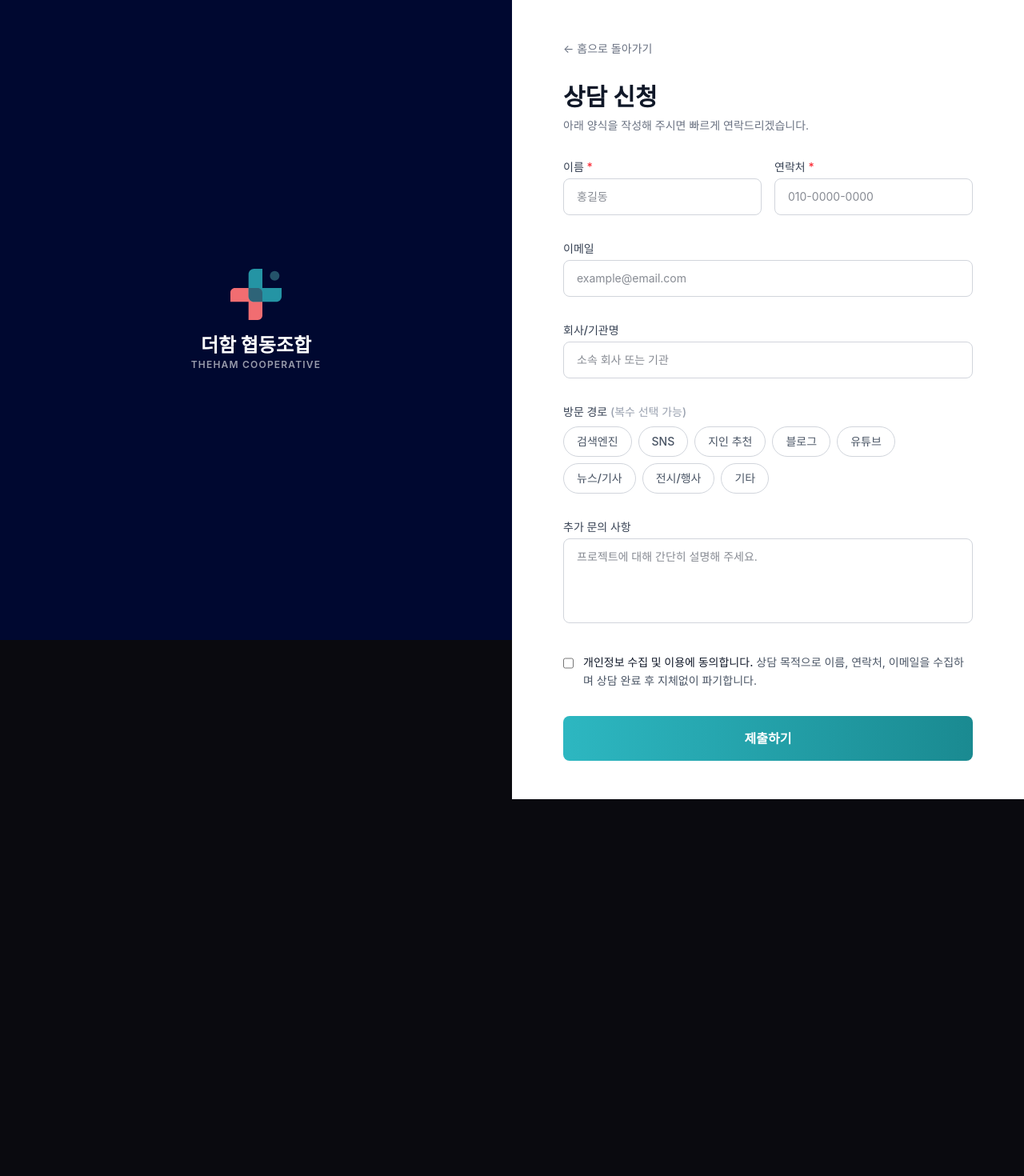
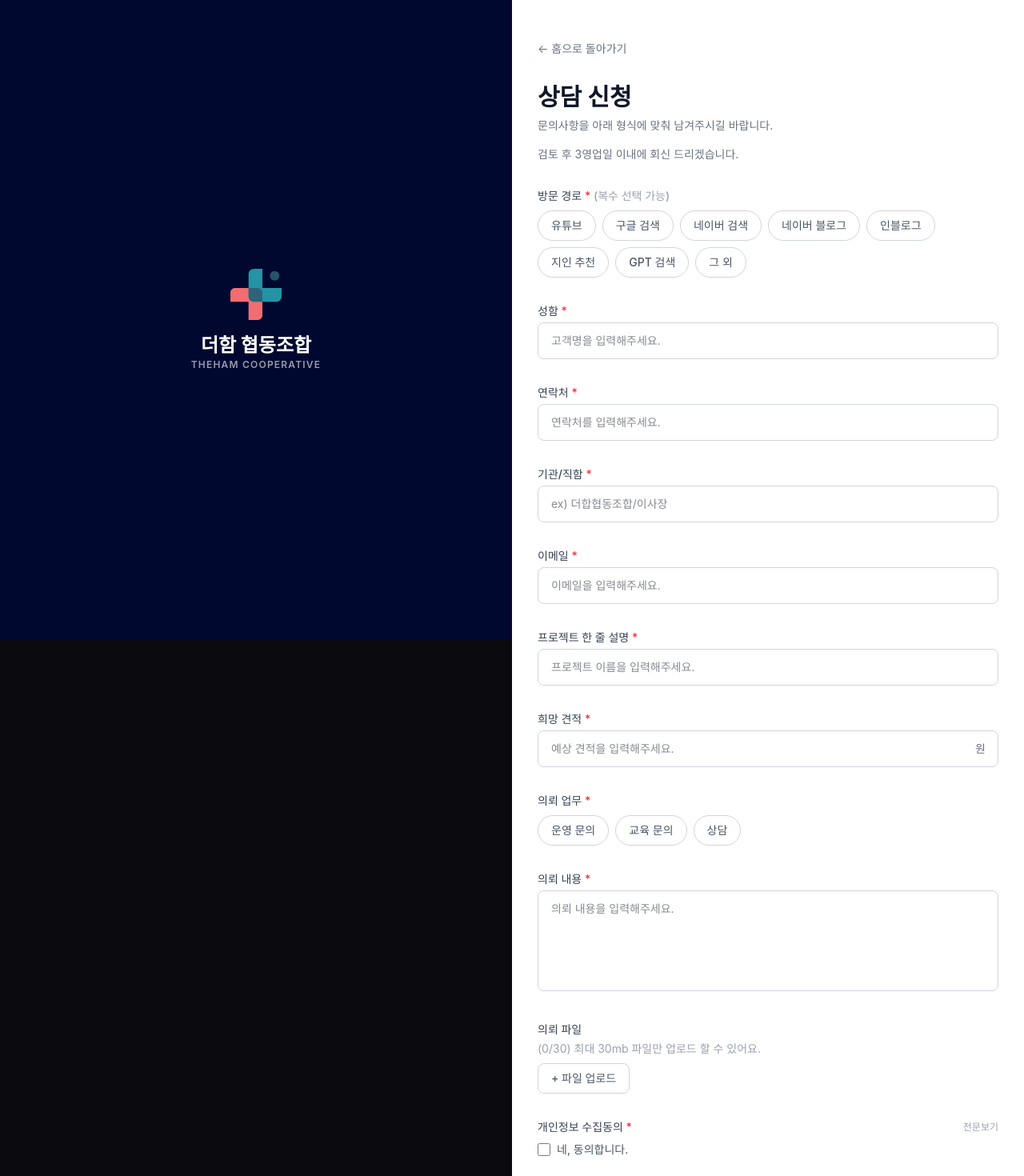
Before and after one commit to thehamcoop/thehamcoop-web, a Next.js app in the folder apps/main-web/: page /consultation in a window 1280 px wide. Shown: the top 1470 px of the page at 80% size. Before the commit the page ends 999 px from the top, so only its background shows below. Built offline with nearby package versions, Linux system fonts and the light colour scheme; a web font is replaced by a local one.

Commit message:
feat: 상담 폼 내용 수정

```diff
--- a/apps/main-web/src/app/consultation/page.tsx
+++ b/apps/main-web/src/app/consultation/page.tsx
@@ -5,14 +5,14 @@ import { motion } from "framer-motion";
 import Link from "next/link";
 
 const VISIT_CHANNELS = [
-  "검색엔진",
-  "SNS",
+  "유튜브",
+  "구글 검색",
+  "네이버 검색",
+  "네이버 블로그",
+  "인블로그",
   "지인 추천",
-  "블로그",
-  "유튜브",
-  "뉴스/기사",
-  "전시/행사",
-  "기타",
+  "GPT 검색",
+  "그 외",
 ];
 
 export default function ConsultationPage() {
@@ -26,6 +26,11 @@ export default function ConsultationPage() {
     window.addEventListener("resize", check);
     return () => window.removeEventListener("resize", check);
   }, []);
+  const [otherChannel, setOtherChannel] = useState("");
+  const [budget, setBudget] = useState("");
+  const [taskType, setTaskType] = useState("");
+  const [files, setFiles] = useState<File[]>([]);
+  const [showPrivacyModal, setShowPrivacyModal] = useState(false);
   const [form, setForm] = useState({
     name: "",
     phone: "",
@@ -127,12 +132,16 @@ export default function ConsultationPage() {
           key={isMobile ? "mobile" : "desktop"}
           initial={isMobile ? { y: "100vh" } : { x: "100%" }}
           animate={isMobile ? { y: 0 } : { x: 0 }}
-          transition={{ duration: 0.8, ease: "easeOut", delay: isMobile ? 0.5 : 0 }}
+          transition={{
+            duration: 0.8,
+            ease: "easeOut",
+            delay: isMobile ? 0.5 : 0,
+          }}
           className="relative z-10 flex min-h-[70vh] items-start justify-center bg-white md:min-h-screen md:items-center md:ml-[50%] md:w-1/2"
         >
           <form
             onSubmit={handleSubmit}
-          className="w-full max-w-2xl space-y-8 px-8 py-12 md:px-16"
+            className="w-full max-w-2xl space-y-8 px-4 py-12 md:px-8"
           >
             {/* Back link */}
             <Link
@@ -145,76 +154,18 @@ export default function ConsultationPage() {
             <div>
               <h1 className="text-3xl font-bold text-gray-900">상담 신청</h1>
               <p className="mt-2 text-sm text-gray-500">
-              아래 양식을 작성해 주시면 빠르게 연락드리겠습니다.
+                문의사항을 아래 형식에 맞춰 남겨주시길 바랍니다.
               </p>
-          </div>
-
-          {/* Name & Phone */}
-          <div className="grid grid-cols-1 gap-4 sm:grid-cols-2">
-            <div>
-              <label className="mb-1 block text-sm font-medium text-gray-700">
-                이름 <span className="text-red-500">*</span>
-              </label>
-              <input
-                type="text"
-                name="name"
-                required
-                value={form.name}
-                onChange={handleChange}
-                className="w-full rounded-lg border border-gray-300 px-4 py-3 text-sm text-gray-900 outline-none focus:border-[#2DB7C1] focus:ring-1 focus:ring-[#2DB7C1]"
-                placeholder="홍길동"
-              />
-            </div>
-            <div>
-              <label className="mb-1 block text-sm font-medium text-gray-700">
-                연락처 <span className="text-red-500">*</span>
-              </label>
-              <input
-                type="tel"
-                name="phone"
-                required
-                value={form.phone}
-                onChange={handleChange}
-                className="w-full rounded-lg border border-gray-300 px-4 py-3 text-sm text-gray-900 outline-none focus:border-[#2DB7C1] focus:ring-1 focus:ring-[#2DB7C1]"
-                placeholder="010-0000-0000"
-              />
-            </div>
-          </div>
-
-          {/* Email */}
-          <div>
-            <label className="mb-1 block text-sm font-medium text-gray-700">
-              이메일
-            </label>
-            <input
-              type="email"
-              name="email"
-              value={form.email}
-              onChange={handleChange}
-              className="w-full rounded-lg border border-gray-300 px-4 py-3 text-sm text-gray-900 outline-none focus:border-[#2DB7C1] focus:ring-1 focus:ring-[#2DB7C1]"
-              placeholder="example@email.com"
-            />
-          </div>
-
-          {/* Company */}
-          <div>
-            <label className="mb-1 block text-sm font-medium text-gray-700">
-              회사/기관명
-            </label>
-            <input
-              type="text"
-              name="company"
-              value={form.company}
-              onChange={handleChange}
-              className="w-full rounded-lg border border-gray-300 px-4 py-3 text-sm text-gray-900 outline-none focus:border-[#2DB7C1] focus:ring-1 focus:ring-[#2DB7C1]"
-              placeholder="소속 회사 또는 기관"
-            />
+              <p className="mt-4 text-sm text-gray-500">
+                검토 후 3영업일 이내에 회신 드리겠습니다.
+              </p>
             </div>
 
             {/* Visit Channel Tags */}
             <div>
               <label className="mb-2 block text-sm font-medium text-gray-700">
-              방문 경로 <span className="text-gray-400">(복수 선택 가능)</span>
+                방문 경로 <span className="text-red-500">*</span>{" "}
+                <span className="text-gray-400">(복수 선택 가능)</span>
               </label>
               <div className="flex flex-wrap gap-2">
                 {VISIT_CHANNELS.map((ch) => {
@@ -235,39 +186,234 @@ export default function ConsultationPage() {
                   );
                 })}
               </div>
+              {selectedChannels.includes("그 외") && (
+                <div className="mt-3">
+                  <label className="mb-1 block text-sm font-medium text-gray-700">
+                    그 외 방문경로{" "}
+                    <span className="text-gray-400">
+                      (구체적으로 작성 부탁드립니다.)
+                    </span>
+                  </label>
+                  <input
+                    type="text"
+                    value={otherChannel}
+                    onChange={(e) => setOtherChannel(e.target.value)}
+                    className="w-full rounded-lg border border-gray-300 px-4 py-3 text-sm text-gray-900 outline-none focus:border-[#2DB7C1] focus:ring-1 focus:ring-[#2DB7C1]"
+                    placeholder="방문경로를 입력해주세요."
+                  />
+                </div>
+              )}
+            </div>
+
+            {/* Name */}
+            <div>
+              <label className="mb-1 block text-sm font-medium text-gray-700">
+                성함 <span className="text-red-500">*</span>
+              </label>
+              <input
+                type="text"
+                name="name"
+                required
+                value={form.name}
+                onChange={handleChange}
+                className="w-full rounded-lg border border-gray-300 px-4 py-3 text-sm text-gray-900 outline-none focus:border-[#2DB7C1] focus:ring-1 focus:ring-[#2DB7C1]"
+                placeholder="고객명을 입력해주세요."
+              />
+            </div>
+
+            {/* Phone */}
+            <div>
+              <label className="mb-1 block text-sm font-medium text-gray-700">
+                연락처 <span className="text-red-500">*</span>
+              </label>
+              <input
+                type="number"
+                name="phone"
+                required
+                value={form.phone}
+                onChange={handleChange}
+                className="w-full rounded-lg border border-gray-300 px-4 py-3 text-sm text-gray-900 outline-none focus:border-[#2DB7C1] focus:ring-1 focus:ring-[#2DB7C1]"
+                placeholder="연락처를 입력해주세요."
+              />
+            </div>
+
+            {/* Company */}
+            <div>
+              <label className="mb-1 block text-sm font-medium text-gray-700">
+                기관/직함 <span className="text-red-500">*</span>
+              </label>
+              <input
+                type="text"
+                name="company"
+                required
+                value={form.company}
+                onChange={handleChange}
+                className="w-full rounded-lg border border-gray-300 px-4 py-3 text-sm text-gray-900 outline-none focus:border-[#2DB7C1] focus:ring-1 focus:ring-[#2DB7C1]"
+                placeholder="ex) 더합협동조합/이사장"
+              />
+            </div>
+
+            {/* Email */}
+            <div>
+              <label className="mb-1 block text-sm font-medium text-gray-700">
+                이메일 <span className="text-red-500">*</span>
+              </label>
+              <input
+                type="email"
+                name="email"
+                required
+                value={form.email}
+                onChange={handleChange}
+                className="w-full rounded-lg border border-gray-300 px-4 py-3 text-sm text-gray-900 outline-none focus:border-[#2DB7C1] focus:ring-1 focus:ring-[#2DB7C1]"
+                placeholder="이메일을 입력해주세요."
+              />
             </div>
 
             {/* Message */}
             <div>
               <label className="mb-1 block text-sm font-medium text-gray-700">
-              추가 문의 사항
+                프로젝트 한 줄 설명 <span className="text-red-500">*</span>
               </label>
-            <textarea
+              <input
+                type="text"
                 name="message"
-              rows={4}
+                required
                 value={form.message}
                 onChange={handleChange}
-              className="w-full resize-none rounded-lg border border-gray-300 px-4 py-3 text-sm text-gray-900 outline-none focus:border-[#2DB7C1] focus:ring-1 focus:ring-[#2DB7C1]"
-              placeholder="프로젝트에 대해 간단히 설명해 주세요."
+                className="w-full rounded-lg border border-gray-300 px-4 py-3 text-sm text-gray-900 outline-none focus:border-[#2DB7C1] focus:ring-1 focus:ring-[#2DB7C1]"
+                placeholder="프로젝트 이름을 입력해주세요."
               />
             </div>
 
+            {/* Budget */}
+            <div>
+              <label className="mb-1 block text-sm font-medium text-gray-700">
+                희망 견적 <span className="text-red-500">*</span>
+              </label>
+              <div className="relative">
+                <input
+                  type="text"
+                  value={budget}
+                  onChange={(e) => setBudget(e.target.value)}
+                  required
+                  className="w-full rounded-lg border border-gray-300 px-4 py-3 pr-10 text-sm text-gray-900 outline-none focus:border-[#2DB7C1] focus:ring-1 focus:ring-[#2DB7C1]"
+                  placeholder="예상 견적을 입력해주세요."
+                />
+                <span className="absolute right-4 top-1/2 -translate-y-1/2 text-sm text-gray-500">
+                  원
+                </span>
+              </div>
+            </div>
+
+            {/* Task Type */}
+            <div>
+              <label className="mb-2 block text-sm font-medium text-gray-700">
+                의뢰 업무 <span className="text-red-500">*</span>
+              </label>
+              <div className="flex flex-wrap gap-2">
+                {["운영 문의", "교육 문의", "상담"].map((type) => (
+                  <button
+                    key={type}
+                    type="button"
+                    onClick={() => setTaskType(type)}
+                    className={`rounded-full border px-4 py-2 text-sm font-medium transition-colors ${
+                      taskType === type
+                        ? "border-[#2DB7C1] bg-[#2DB7C1] text-white"
+                        : "border-gray-300 text-gray-600 hover:border-[#2DB7C1] hover:text-[#2DB7C1]"
+                    }`}
+                  >
+                    {type}
+                  </button>
+                ))}
+              </div>
+            </div>
+
+            {/* Request Detail */}
+            <div>
+              <label className="mb-1 block text-sm font-medium text-gray-700">
+                의뢰 내용 <span className="text-red-500">*</span>
+              </label>
+              <textarea
+                name="detail"
+                rows={5}
+                required
+                className="w-full resize-none rounded-lg border border-gray-300 px-4 py-3 text-sm text-gray-900 outline-none focus:border-[#2DB7C1] focus:ring-1 focus:ring-[#2DB7C1]"
+                placeholder="의뢰 내용을 입력해주세요."
+              />
+            </div>
+
+            {/* File Upload */}
+            <div>
+              <label className="mb-1 block text-sm font-medium text-gray-700">
+                의뢰 파일
+              </label>
+              <p className="mb-2 text-sm text-gray-400">
+                ({files.length}/30) 최대 30mb 파일만 업로드 할 수 있어요.
+              </p>
+              {files.length > 0 && (
+                <div className="mb-2 flex flex-col gap-1">
+                  {files.map((file, i) => (
+                    <div
+                      key={i}
+                      className="flex items-center justify-between rounded-lg border border-gray-200 px-3 py-2 text-sm text-gray-700"
+                    >
+                      <span className="truncate">{file.name}</span>
+                      <button
+                        type="button"
+                        onClick={() =>
+                          setFiles((prev) => prev.filter((_, idx) => idx !== i))
+                        }
+                        className="ml-2 text-gray-400 hover:text-red-500"
+                      >
+                        &times;
+                      </button>
+                    </div>
+                  ))}
+                </div>
+              )}
+              <label className="inline-flex cursor-pointer items-center gap-1 rounded-lg border border-gray-300 px-4 py-2 text-sm font-medium text-gray-600 transition-colors hover:border-[#2DB7C1] hover:text-[#2DB7C1]">
+                + 파일 업로드
+                <input
+                  type="file"
+                  multiple
+                  className="hidden"
+                  onChange={(e) => {
+                    if (e.target.files) {
+                      const newFiles = Array.from(e.target.files).filter(
+                        (f) => f.size <= 30 * 1024 * 1024,
+                      );
+                      setFiles((prev) => [...prev, ...newFiles].slice(0, 30));
+                    }
+                    e.target.value = "";
+                  }}
+                />
+              </label>
+            </div>
+
             {/* Privacy Agreement */}
-          <label className="flex cursor-pointer items-start gap-3">
+            <div>
+              <div className="mb-2 flex items-center justify-between">
+                <label className="text-sm font-medium text-gray-700">
+                  개인정보 수집동의 <span className="text-red-500">*</span>
+                </label>
+                <button
+                  type="button"
+                  onClick={() => setShowPrivacyModal(true)}
+                  className="text-xs text-gray-400 hover:text-gray-600"
+                >
+                  전문보기
+                </button>
+              </div>
+              <label className="flex cursor-pointer items-center gap-2">
                 <input
                   type="checkbox"
                   checked={agreed}
                   onChange={(e) => setAgreed(e.target.checked)}
-              className="mt-1 h-4 w-4 rounded accent-[#2DB7C1]"
+                  className="h-4 w-4 rounded accent-[#2DB7C1]"
                 />
-            <span className="text-sm leading-relaxed text-gray-600">
-              <span className="font-medium text-gray-900">
-                개인정보 수집 및 이용에 동의합니다.
-              </span>{" "}
-              상담 목적으로 이름, 연락처, 이메일을 수집하며 상담 완료 후
-              지체없이 파기합니다.
-            </span>
+                <span className="text-sm text-gray-600">네, 동의합니다.</span>
               </label>
+            </div>
 
             {/* Submit */}
             <button
@@ -282,6 +428,57 @@ export default function ConsultationPage() {
           </form>
         </motion.div>
       )}
+
+      {/* Privacy Modal */}
+      {showPrivacyModal && (
+        <div
+          className="fixed inset-0 z-50 flex items-center justify-center bg-black/50"
+          onClick={() => setShowPrivacyModal(false)}
+        >
+          <div
+            className="mx-4 max-h-[80vh] w-full max-w-lg overflow-y-auto rounded-2xl bg-white p-8"
+            onClick={(e) => e.stopPropagation()}
+          >
+            <h3 className="mb-4 text-lg font-bold text-gray-900">
+              개인정보 수집 및 이용 동의
+            </h3>
+            <div className="space-y-4 text-sm leading-relaxed text-gray-600">
+              <p>
+                <strong className="text-gray-900">1. 수집 항목</strong>
+                <br />
+                성함, 연락처, 이메일, 기관/직함, 프로젝트 정보, 의뢰 내용
+              </p>
+              <p>
+                <strong className="text-gray-900">2. 수집 목적</strong>
+                <br />
+                상담 신청 접수 및 회신, 프로젝트 관련 커뮤니케이션
+              </p>
+              <p>
+                <strong className="text-gray-900">3. 보유 및 이용 기간</strong>
+                <br />
+                수집 목적 달성 후 지체 없이 파기합니다. 단, 관련 법령에 의해
+                보존이 필요한 경우 해당 기간 동안 보관합니다.
+              </p>
+              <p>
+                <strong className="text-gray-900">4. 동의 거부 권리</strong>
+                <br />
+                개인정보 수집 및 이용에 대한 동의를 거부할 권리가 있습니다. 다만,
+                동의를 거부하실 경우 상담 신청이 제한될 수 있습니다.
+              </p>
+            </div>
+            <button
+              type="button"
+              onClick={() => setShowPrivacyModal(false)}
+              className="mt-6 w-full rounded-lg py-3 text-sm font-semibold text-white"
+              style={{
+                background: "linear-gradient(to right, #2DB7C1, #1A8A91)",
+              }}
+            >
+              확인
+            </button>
+          </div>
+        </div>
+      )}
     </div>
   );
 }
```
Lines whose indentation alone changed are shown as unchanged.
